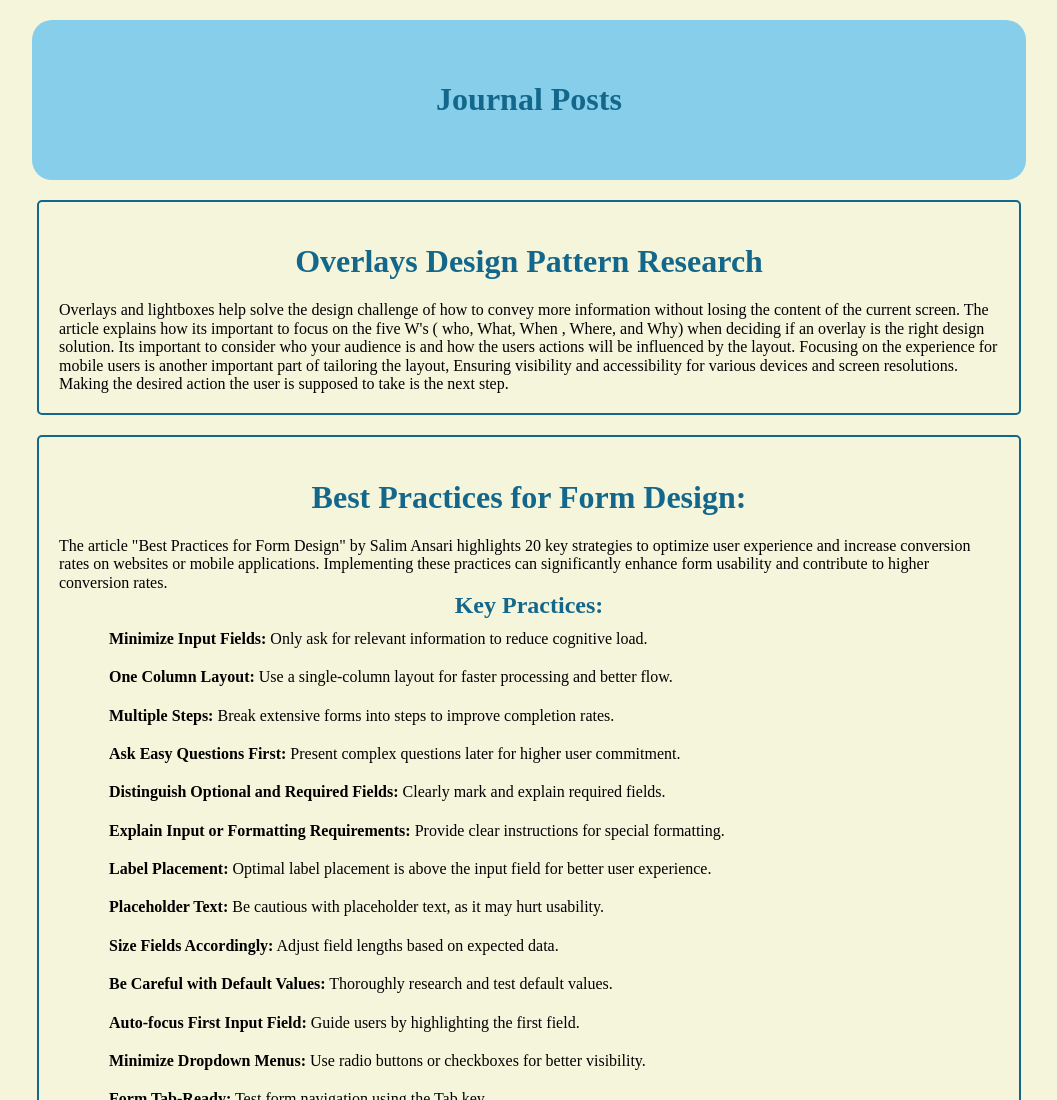
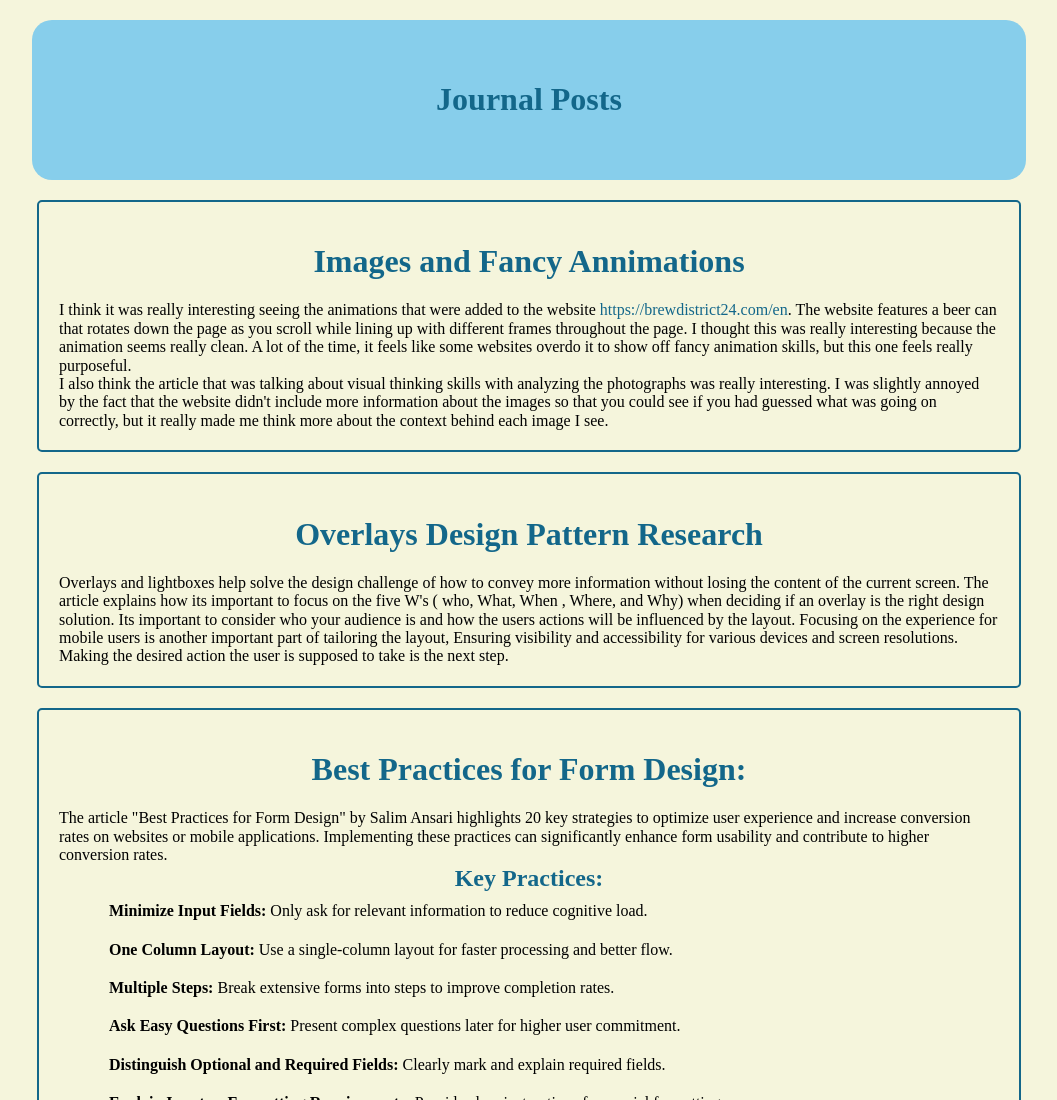
Before and after one commit to isaaabella1/DES157, a plain HTML site: page journal/index.html in a window 1280 px wide. Shown: the top 1100 px of the page, without its empty margins (111-1168 px from the left). Drawn offline with nearby package versions, Linux system fonts and the light colour scheme.

Commit message:
added new journal post

```diff
--- a/journal/index.html
+++ b/journal/index.html
@@ -14,6 +14,12 @@
     </header>
 
     <main>
+        <div>
+            <h1>Images and Fancy Annimations</h1>
+            <p>I think it was really interesting seeing the animations that were added to the website <a href="https://brewdistrict24.com/en">https://brewdistrict24.com/en</a>. The website features a beer can that rotates down the page as you scroll while lining up with different frames throughout the page. I thought this was really interesting because the animation seems really clean. A lot of the time, it feels like some websites overdo it to show off fancy animation skills, but this one feels really purposeful.</p>
+
+            <p>I also think the article that was talking about visual thinking skills with analyzing the photographs was really interesting. I was slightly annoyed by the fact that the website didn't include more information about the images so that you could see if you had guessed what was going on correctly, but it really made me think more about the context behind each image I see.</p>
+        </div>
         <div>
             <h1>Overlays Design Pattern Research</h1>
             <p>Overlays and lightboxes help solve the design challenge of how to convey more information without losing the content of the current screen. The article explains how its important to focus on the five W's ( who, What, When , Where, and Why) when deciding if an overlay is the right design solution. Its important to consider who your audience is and how the users actions will be influenced by the layout. Focusing on the experience for mobile users is another important part of tailoring the layout, Ensuring visibility and accessibility for various devices and screen resolutions. Making the desired action the user is supposed to take is the next step. </p>
--- a/studio1/styles.css
+++ b/studio1/styles.css
@@ -130,3 +130,8 @@ main{
     bottom:200px;
     left: 720px;
 }
+/* div : relative
+- make specifc size in pixels
+- if not percents, set outter div to specific size
+inner :absolute
+- use percentages */
```
